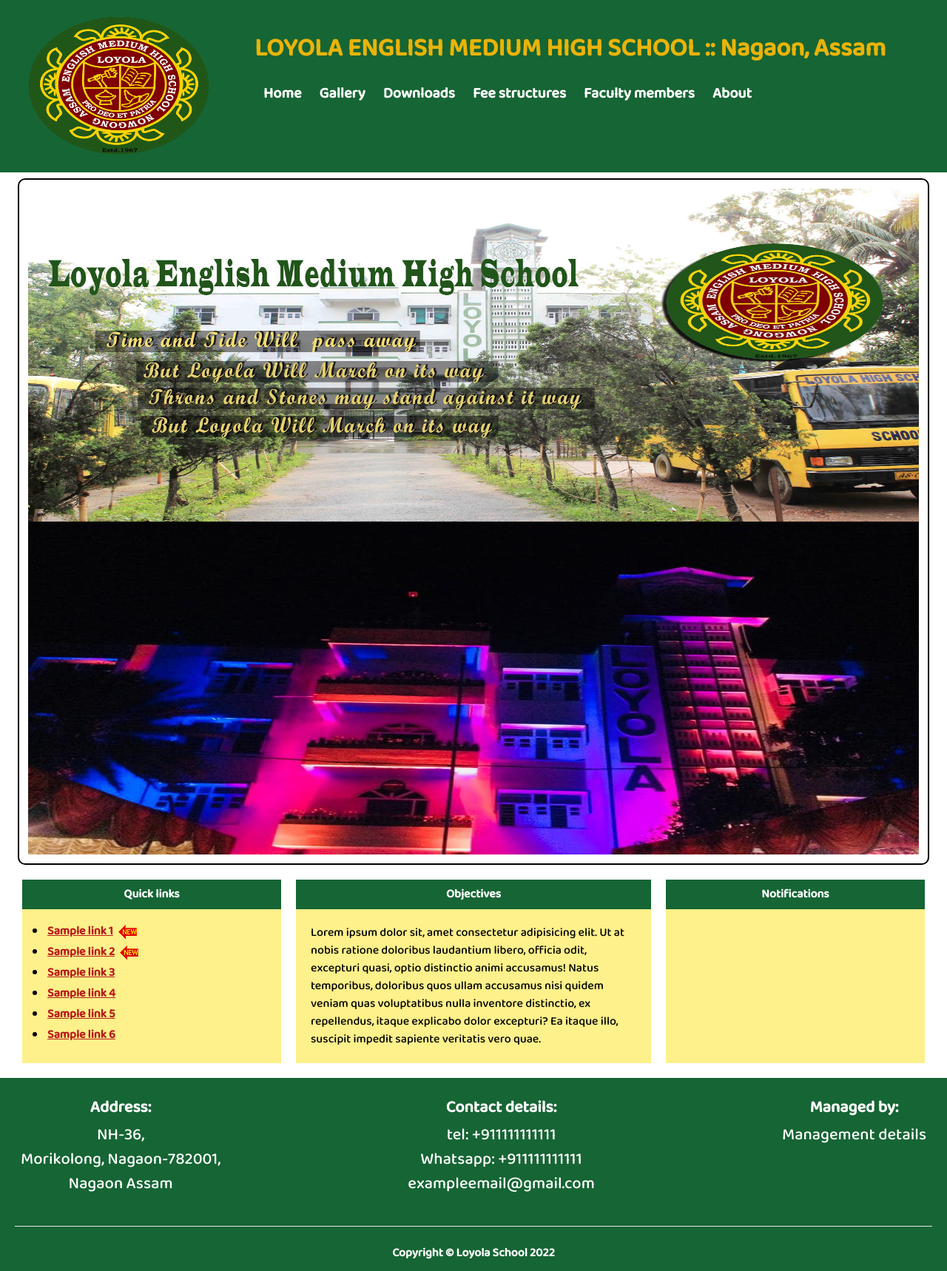
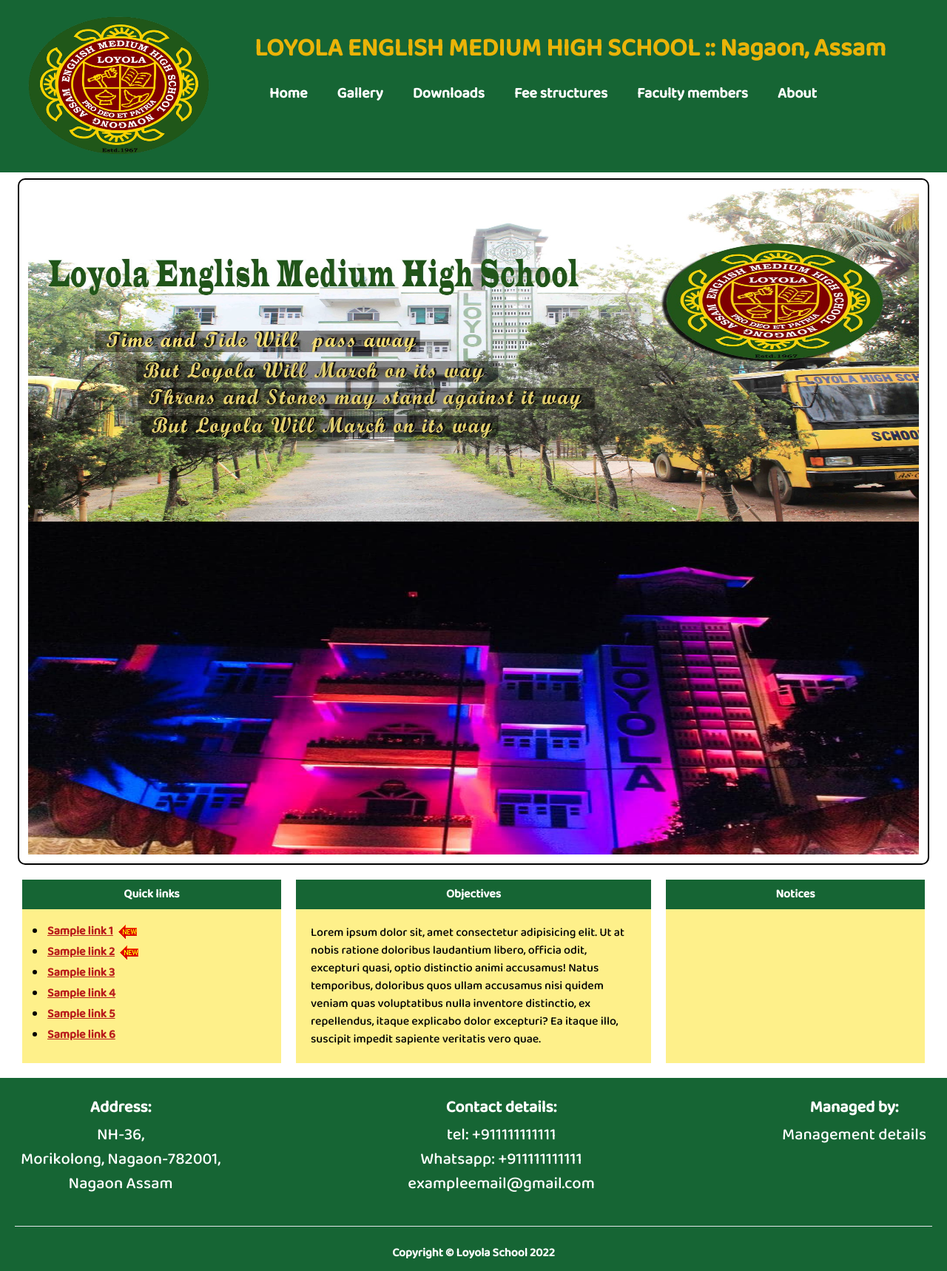
Before and after one commit to dhritimn/myweb-projects, a website: page project-2/dist/index.html in a window 1280 px wide. Shown: the whole page at 74% size. Drawn offline with Linux system fonts and the light colour scheme.

Commit message:
Update index.html

```diff
--- a/project-2/dist/index.html
+++ b/project-2/dist/index.html
@@ -28,6 +28,7 @@
         }
     </style>
     <script>
+        // Function for changing the images
         var indexValue = 0;
         function slideShow() {
             setTimeout(slideShow, 2500);
@@ -43,9 +44,8 @@
         slideShow();
     </script>
 </head>
-
+    <!-- Body style: output.css line no.54 -->
 <body>
-    <!-- Body style: output.css line no.54 -->
     <nav class="flex flex-row bg-green-800">
         <!--For logo-->
         <div class="left containerbox px-5 py-5">
@@ -54,27 +54,29 @@
         <div class="px-3 py-10">
             <!--For school name-->
             <div class="school">
+                <!-- For desktop view -->
                 <h1 style="font-weight: bold; font-size: 34px;" class="schoolcomp text-center text-yellow-500">LOYOLA ENGLISH
                     MEDIUM HIGH SCHOOL :: Nagaon, Assam</h1>
+                <!-- For mobile view  -->
                 <h1 style="font-weight: bold; font-size: 20px;" class="schoolmob text-yellow-500">LOYOLA ENGLISH
                         MEDIUM HIGH SCHOOL <br> Nagaon, Assam</h1>
             </div>
-            <!--For navbar-->
+            <!--navbar for desktop view -->
             <div id="compnav" class="mid float-left">
                 <ul style="font-size: 20px;" class="mynavitems">
-                    <li class="float-left px-3 py-5 text-white font-bold"><a href="index.html">Home</a></li>
-                    <li class="float-left px-3 py-5 text-white font-bold"><a href="gallery.html">Gallery</a></li>
-                    <li class="float-left px-3 py-5 text-white font-bold"><a href="downloads.html">Downloads</a></li>
-                    <li class="float-left px-3 py-5 text-white font-bold"><a href="fee.html">Fee structures</a></li>
-                    <li class="float-left px-3 py-5 text-white font-bold"><a href="faculty.html">Faculty members</a>
+                    <li class="float-left px-5 py-5 text-white font-bold"><a href="index.html">Home</a></li>
+                    <li class="float-left px-5 py-5 text-white font-bold"><a href="gallery.html">Gallery</a></li>
+                    <li class="float-left px-5 py-5 text-white font-bold"><a href="downloads.html">Downloads</a></li>
+                    <li class="float-left px-5 py-5 text-white font-bold"><a href="fee.html">Fee structures</a></li>
+                    <li class="float-left px-5 py-5 text-white font-bold"><a href="faculty.html">Faculty members</a>
                     </li>
-                    <li class="float-left px-3 py-5 text-white font-bold"><a href="about.html">About</a></li>
+                    <li class="float-left px-5 py-5 text-white font-bold"><a href="about.html">About</a></li>
                 </ul>
             </div>
         </div>
 
     </nav>
-                        <!--For some buttons-->
+                        <!--navbar for mobile view -->
                         <div class="mobileview">
                             <div id="mySidebar" class="sidebar">
                               <a href="javascript:void(0)" class="closebtn" onclick="closeNav()">×</a>
@@ -88,11 +90,12 @@
                                 <li class="float-left px-3 py-5 text-white font-bold"><a href="about.html">About</a></li>
                             </ul>
                             </div>
-
+                            <!-- sidebar button  -->
                             <div id="main">
                               <button class="openbtn" onclick="openNav()">☰ Menu</button>
                             </div>
                           </div>
+    <!-- Images of school  -->
     <div id="images" style="border: 2px solid black; border-radius: 10px;" class="mx-6 my-2 px-3 py-3">
         <img class="sci" src="assets/loyolaimage.jpg" alt="">
         <img class="sci schoolimg" src="assets/loyolaimg2.jpg" alt="">
@@ -101,7 +104,8 @@
     </div>
     <!--For the rest of the body-->
     <div id="bodybox" style="border: 2px solid white; border-radius: 10px;" class="flex justify-center mx-2 my-2 px-2 py-1">
-        <div style="border: 2px solid white; width: 354px;" class="mx-2 my-1 bg-yellow-200">
+        <!-- Quick links -->
+        <div style="border: 2px solid white; width: 354px;" class="bodyboxes mx-2 my-1 bg-yellow-200">
             <h2 class="text-center font-bold text-white bg-green-800 py-2">Quick links</h2>
             <div id="quicklinks" class="bg-yellow-200">
                 <ul class="px-8 py-4">
@@ -114,7 +118,8 @@
                 </ul>
             </div>
         </div>
-        <div style="border: 2px solid white; width: 484px;" class="mx-2 my-1 bg-yellow-200">
+        <!-- Objectives  -->
+        <div style="border: 2px solid white; width: 484px;" class="bodyboxes mx-2 my-1 bg-yellow-200">
             <h2 class="text-center font-bold text-white bg-green-800 py-2">Objectives</h2>
             <p class="px-5 py-5 bg-yellow-200 h-fit">Lorem ipsum dolor sit, amet consectetur adipisicing elit. Ut at
                 nobis ratione doloribus laudantium libero, officia odit, excepturi quasi, optio distinctio animi
@@ -122,8 +127,9 @@
                 inventore distinctio, ex repellendus, itaque explicabo dolor excepturi? Ea itaque illo, suscipit impedit
                 sapiente veritatis vero quae.</p>
         </div>
-        <div style="border: 2px solid white; width: 354px;" class="mx-2 my-1 bg-yellow-200">
-            <h2 class="text-center font-bold text-white bg-green-800 py-2">Notifications</h2>
+        <!-- Notices -->
+        <div style="border: 2px solid white; width: 354px;" class="bodyboxes mx-2 my-1 bg-yellow-200">
+            <h2 class="text-center font-bold text-white bg-green-800 py-2">Notices</h2>
             <div id="notification" class="bg-yellow-200">
                 <marquee direction="up">
                     <ul class="px-8 py-4">
@@ -138,15 +144,18 @@
             </div>
         </div>
     </div>
+    <!-- For bottom navbar  -->
     <nav class="bg-green-800 px-5 py-3">
         <div id="bottomnav" style="display: flex; flex-wrap: wrap; justify-content: space-between;">
-            <div style="font-size: 22px; width: auto;" class="text-white text-center py-3"><span
+            <!-- Address  -->
+            <div style="font-size: 22px; width: auto;" class="text-white py-3"><span
                     class="font-bold px-2 py-2">Address:</span> <br>
                 <div class="px-2 py-1"> NH-36,<br>
                     Morikolong, Nagaon-782001,<br>
                     Nagaon Assam</div>
             </div>
-            <div style="font-size: 22px; width: auto;" class="text-white text-center py-3">
+            <!-- Contact details  -->
+            <div style="font-size: 22px; width: auto;" class="text-white py-3">
                 <span class="font-bold px-2 py-2">
                     Contact details:
                 </span>
@@ -156,7 +165,8 @@
                     exampleemail@gmail.com<br>
                 </div>
             </div>
-            <div style="font-size: 22px; width: auto;" class="text-white text-center py-3">
+            <!-- For other details e.g. Management details -->
+            <div style="font-size: 22px; width: auto;" class="text-white py-3">
                 <span class="font-bold px-2 py-2">Managed by:</span>
                 <div class="px-2 py-1">Management details</div>
             </div>
@@ -164,6 +174,7 @@
         <br>
         <hr>
         <br>
+        <!-- Copyright section  -->
         <div class="text-center font-bold text-white">Copyright &copy; Loyola School 2022</div>
     </nav>
 </body>
```
